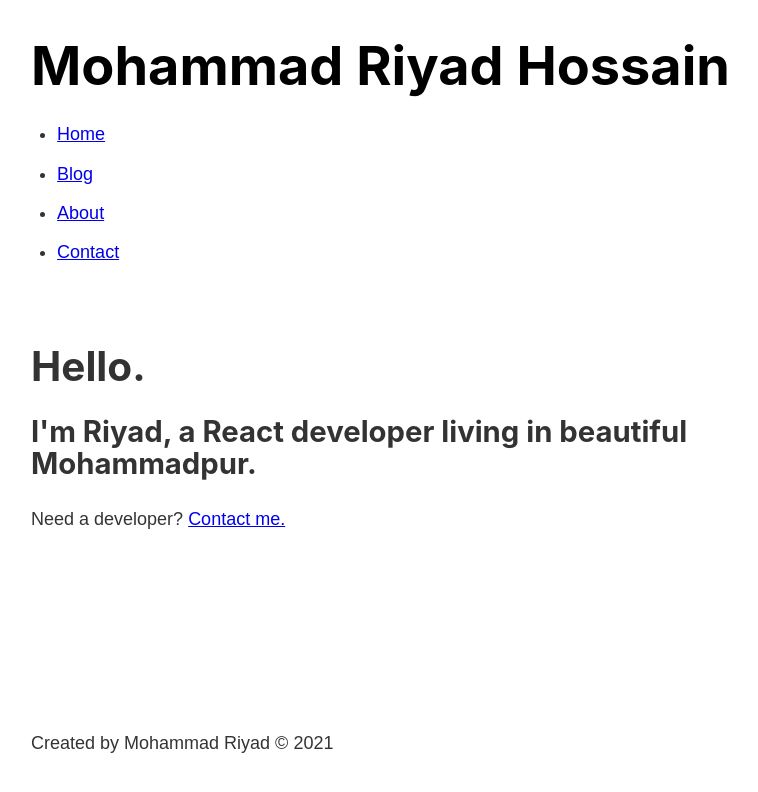
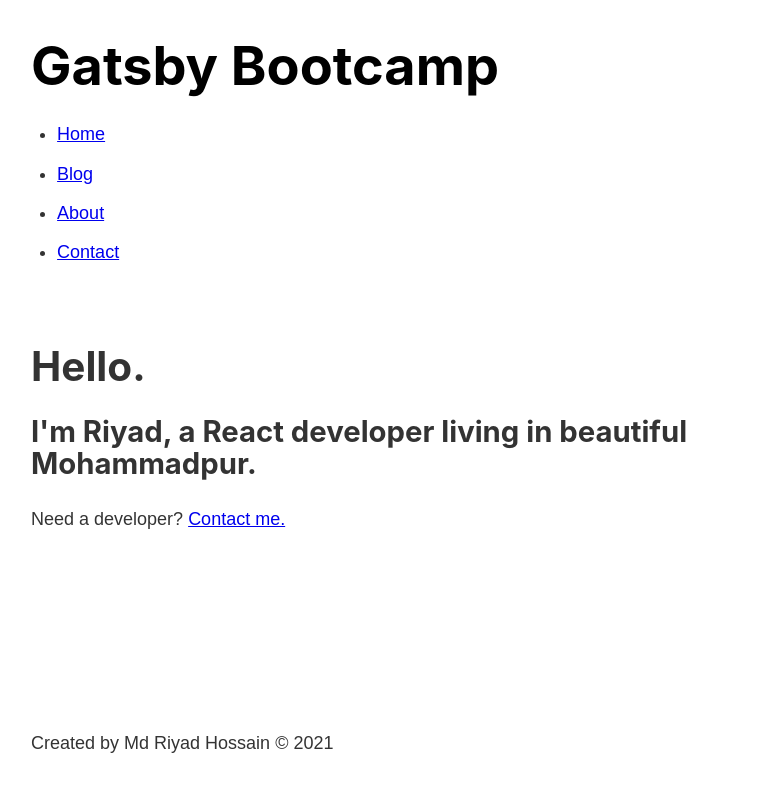
Before and after one commit to Riyad0821/gatsby-bootcamp, a Gatsby site: page / in a window 1280 px wide. Shown: the whole page, without its empty margins (252-1010 px from the left). Built offline with nearby package versions, Linux system fonts and the light colour scheme; Gatsby itself is replaced by a stand-in of ours.

Commit message:
Fetched data by using useStaticQuery and GraphQl

```diff
--- a/gatsby-config.js
+++ b/gatsby-config.js
@@ -1,11 +1,9 @@
-/**
- * Configure your Gatsby site with this file.
- *
- * See: https://www.gatsbyjs.com/docs/gatsby-config/
- */
 
 module.exports = {
-  /* Your site config here */
+  siteMetadata: {
+    title: 'Gatsby Bootcamp',
+    author: 'Md Riyad Hossain'
+  },
   plugins: [
     'gatsby-plugin-sass'
   ],
--- a/src/components/footer.js
+++ b/src/components/footer.js
@@ -1,9 +1,19 @@
 import React from 'react'
+import { graphql, useStaticQuery } from 'gatsby'
 
 const Footer = () => {
+    const data = useStaticQuery(graphql`
+        query {
+            site {
+                siteMetadata {
+                    author
+                }
+            }
+        }
+    `)
     return (
         <footer>
-            <p>Created by Mohammad Riyad &copy; {new Date().getFullYear()}</p>
+            <p>Created by {data.site.siteMetadata.author} &copy; {new Date().getFullYear()}</p>
         </footer>
     )
 }
--- a/src/components/header.js
+++ b/src/components/header.js
@@ -1,14 +1,23 @@
 import React from 'react'
-import { Link } from 'gatsby'
+import { Link, graphql, useStaticQuery } from 'gatsby'
 
 import headerStyles from './header.module.scss'
 
 const Header = () => {
+    const data = useStaticQuery(graphql`
+        query {
+            site {
+                siteMetadata {
+                    title
+                }
+            }
+        }
+    `)
     return (
         <header className={headerStyles.header}>
             <h1>
                 <Link className={headerStyles.title} to='/ '>
-                    Mohammad Riyad Hossain
+                    {data.site.siteMetadata.title}
                 </Link>
             </h1>
             <nav>
```
